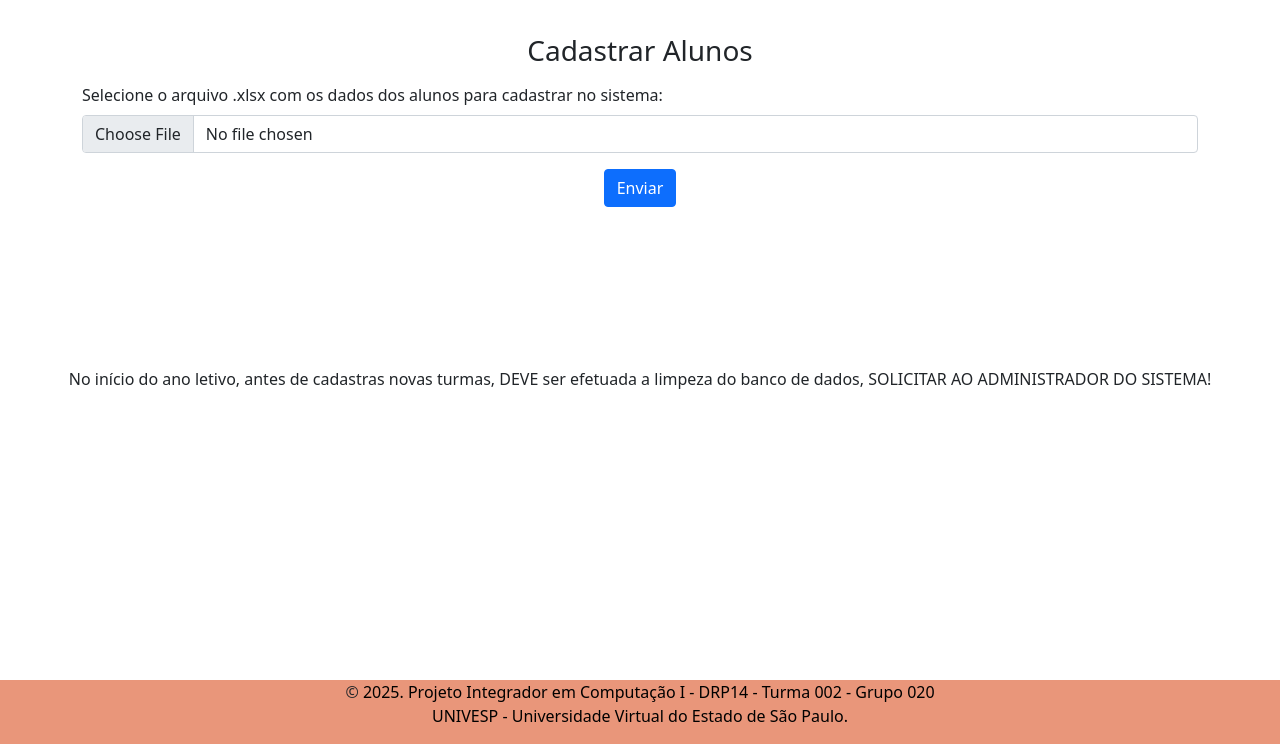
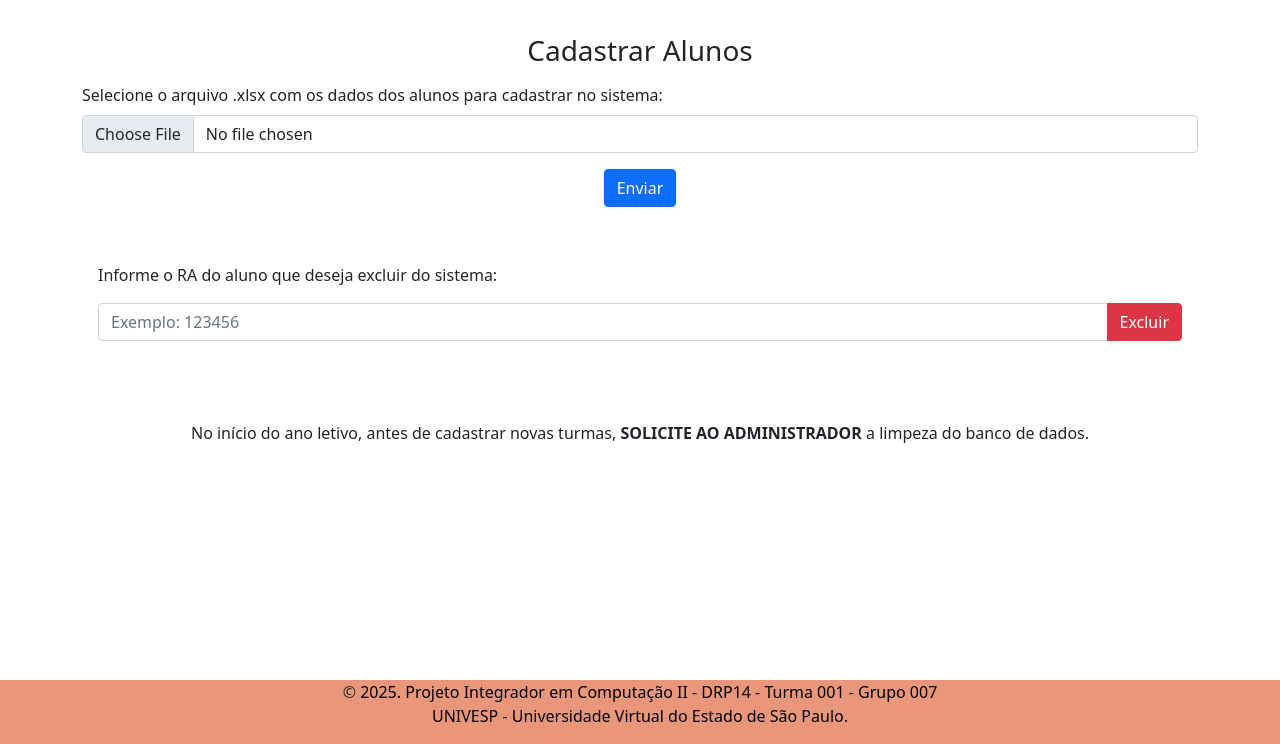
Before and after one commit to rgomesrgo/UNIVESP-PI-Sistema_Gerenciador_de_Atrasos, a Django app: page /cadastrar_alunos/ in a window 1280 px wide. Shown: the part 56-800 px from the top of the page. Run offline with Django 5.2, Linux system fonts and the light colour scheme; a user stored in the database is signed in.

Commit message:
Commit_20250917_001: implementada função para excluir aluno do BD

```diff
--- a/app_gestao/templates/app_gestao/base.html
+++ b/app_gestao/templates/app_gestao/base.html
@@ -40,7 +40,7 @@
 
     <footer style="background-color: darksalmon !important;" class="bg-light text-center fixed-bottom">
       <div class="container">
-        <p>&copy; <a style="text-decoration: none; color: black;" href="https://raw.githubusercontent.com/lucasdechiara/UNIVESP-PI-Sistema_Gerenciador_de_Atrasos/refs/heads/main/LICENSE">2025. Projeto Integrador em Computação I - DRP14 - Turma 002 - Grupo 020</a><br>
+        <p>&copy; <a style="text-decoration: none; color: black;" href="https://raw.githubusercontent.com/lucasdechiara/UNIVESP-PI-Sistema_Gerenciador_de_Atrasos/refs/heads/main/LICENSE">2025. Projeto Integrador em Computação II - DRP14 - Turma 001 - Grupo 007</a><br>
           <a style="text-decoration: none; color: black;" href="https://univesp.br/"> UNIVESP - Universidade Virtual do Estado de São Paulo.</a>
         </p>
       </div>
--- a/app_gestao/templates/app_gestao/cadastrar_alunos.html
+++ b/app_gestao/templates/app_gestao/cadastrar_alunos.html
@@ -32,13 +32,41 @@
         </form>
     </div>
 
+    <!-- Exclusão de alunos -->
+    <div class="container mt-4">
+        <div class="card-body">
+            <form id="form-excluir-aluno" method="POST" action="{% url 'excluir_aluno' %}">
+                {% csrf_token %}
+                <div class="mt-3">
+                    <label for="ra-excluir" class="form-label">
+                        Informe o RA do aluno que deseja excluir do sistema:
+                    </label>
+                </div>
+                <div class="input-group mt-2">
+                    <input type="text" id="ra-excluir" name="ra" class="form-control"
+                        required placeholder="Exemplo: 123456"
+                        aria-label="O aluno com o RA informado será excluído"
+                        aria-describedby="btn-buscar-aluno">
+                    <button type="submit" class="btn btn-danger" id="btn-buscar-aluno">Excluir</button>
+                </div>
+            </form>
+        </div>
+    </div>
+
+
     <!-- Botão para limpar o banco -->
-    <div class="text-center" style="margin-top: 10rem;">
-        <label class="form-label">No início do ano letivo, antes de cadastras novas turmas, DEVE ser efetuada a limpeza do banco de dados, SOLICITAR AO ADMINISTRADOR DO SISTEMA!</label><br>
+    <div class="text-center" style="margin-top: 4rem;">
         {% if is_admin %}
+            <label class="form-label">
+                No início do ano letivo, antes de cadastrar novas turmas, deve efetuar a limpeza do banco de dados:
+            </label><br>
             <button class="btn btn-danger" data-bs-toggle="modal" data-bs-target="#confirmClearModal">
                 Limpar Banco de Dados
             </button>
+        {% else %}
+            <label class="form-label">
+                No início do ano letivo, antes de cadastrar novas turmas, <strong>SOLICITE AO ADMINISTRADOR</strong> a limpeza do banco de dados.
+            </label>
         {% endif %}
     </div>
 
--- a/app_gestao/templates/app_gestao/home.html
+++ b/app_gestao/templates/app_gestao/home.html
@@ -8,7 +8,7 @@
 
 {% block conteudo %}
   <h3><p class="text-center"><br>ESCOLA ESTADUAL FADLO HAIDAR</p></h3>
-  <h4><p class="text-center">SISTEMA DE CONTROLE DE ATRASOS</p></h4>
+  <h4><p class="text-center">SISTEMA DE CONTROLE DE ATRASOS 2.0</p></h4>
   <div class="container">
     <p class="text-justify">
       <strong>OBJETIVO:</strong> Gerenciar o horário de entrada dos estudantes que chegam após o fechamento dos portões.<br>
--- a/app_gestao/templates/app_gestao/login.html
+++ b/app_gestao/templates/app_gestao/login.html
@@ -13,7 +13,7 @@
   <!-- Navbar com título centralizado -->
   <nav style="background-color: darksalmon !important;" class="navbar navbar-expand-lg navbar-light bg-light">
     <div class="container-fluid d-flex justify-content-center">
-      <span class="navbar-brand mb-0 h1">SISTEMA GERENCIADOR PARA CONTROLE DE HORÁRIO</span>
+      <span class="navbar-brand mb-0 h1">SISTEMA DE CONTROLE DE ATRASOS 2.0</span>
     </div>
   </nav>
   <div class="mt-6"></div>
--- a/app_gestao/views.py
+++ b/app_gestao/views.py
@@ -6,6 +6,14 @@ from .models import CadastroAlunos, RegAtrasos, Presenca
 import openpyxl
 from openpyxl.styles import PatternFill
 import pandas as pd
+
+
+# Verifica se o usuário está no grupo 'Administradores'
+@login_required
+def get_admin_group(request):
+    return {
+        'is_admin': request.user.groups.filter(name='Administradores').exists()
+    }
 
 # direciona para a home
 @login_required
@@ -49,9 +57,9 @@ def cadastro(request):
             return redirect('cadastro')
 
     # Verifica se o usuário está no grupo 'Administradores'
-    is_admin = request.user.groups.filter(name='Administradores').exists()
+    admin_group = get_admin_group(request)
 
-    return render(request, 'app_gestao/cadastrar_alunos.html',{'is_admin': is_admin,})
+    return render(request, 'app_gestao/cadastrar_alunos.html', admin_group)
 
 # realiza o registro da presença dos alunos
 @login_required
@@ -91,7 +99,10 @@ def registrar_presenca(request):
 #Limpa os dados dos bancos de dados
 @login_required
 def limpar_banco(request):
-    if not request.user.groups.filter(name='Administradores').exists():
+    # Verifica se o usuário está no grupo 'Administradores'
+    admin_group = get_admin_group(request)
+
+    if not admin_group:
         return HttpResponseForbidden("Você não tem permissão para fazer isso.")
 
     if request.method == 'POST':
@@ -264,3 +275,30 @@ def detalhes_atrasos(request, ra):
         'atrasos': atrasos
     }
     return render(request, 'app_gestao/detalhes_atrasos.html', context)
+
+#função para excluir aluno na aba Cadastrar Turmas
+@login_required
+def excluir_aluno_view(request):
+    if request.method == 'POST':
+        ra = request.POST.get('ra')
+        try:
+            aluno = CadastroAlunos.objects.get(ra=ra)
+            return redirect('confirmar_exclusao', ra=aluno.ra)
+        except CadastroAlunos.DoesNotExist:
+            messages.warning(request, f"Nenhum aluno encontrado com RA {ra}.")
+
+    # Verifica se o usuário está no grupo 'Administradores'
+    admin_group = get_admin_group(request)
+    return render(request, 'app_gestao/cadastrar_alunos.html', admin_group)
+
+#confirmação da exclusão do aluno
+@login_required
+def confirmar_exclusao_view(request, ra):
+    aluno = get_object_or_404(CadastroAlunos, ra=ra)
+
+    if request.method == 'POST':
+        aluno.delete()
+        messages.success(request, f"Aluno {aluno.nome_estudante} excluído com sucesso.")
+        return redirect('excluir_aluno')  # Nome da URL correta
+
+    return render(request, 'app_gestao/confirmar_exclusao.html', {'aluno': aluno})
--- a/setup_sistema/urls.py
+++ b/setup_sistema/urls.py
@@ -32,4 +32,6 @@ urlpatterns = [
     path('registrar_atraso/<str:ra>/', views.registrar_atraso_aluno, name='registrar_atraso_aluno'),
     path("relatorio/", views.relatorio, name="relatorio"),
     path('relatorio/atrasos/<str:ra>/', views.detalhes_atrasos, name='detalhes_atrasos'),
+    path('excluir-aluno/', views.excluir_aluno_view, name='excluir_aluno'),
+    path('confirmar-exclusao/<str:ra>/', views.confirmar_exclusao_view, name='confirmar_exclusao'),
 ]
```
Also changed, not shown: app_gestao/templates/app_gestao/confirmar_exclusao.html (added, +30 -0 lines), README.md, db.sqlite3 (deleted), 1 other file.
